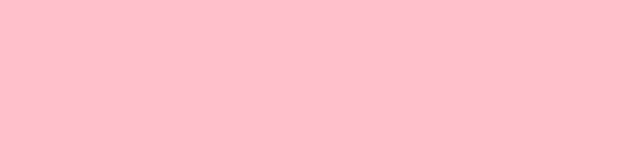
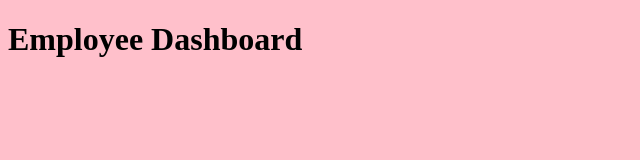
Before and after one commit to DinaBelafqih/CodingChallenge13, a plain HTML site: page index.html in a window 1280 px wide. Shown: the whole page, without its empty margins (0-640 px from the left). Drawn offline with Linux system fonts and the light colour scheme.

Commit message:
Task 1 - Base Structure Created

```diff
--- a/index.html
+++ b/index.html
@@ -40,3 +40,5 @@
     }
 </style>
 <body>
+    <header>
+        <h1>Employee Dashboard</h1>
```
